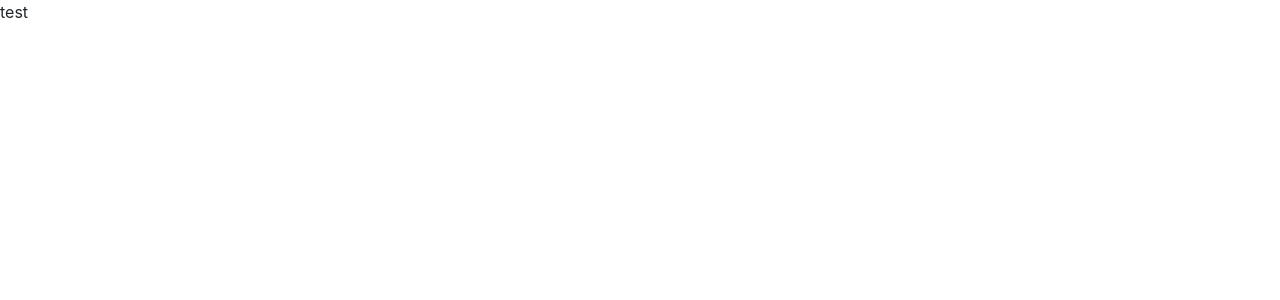
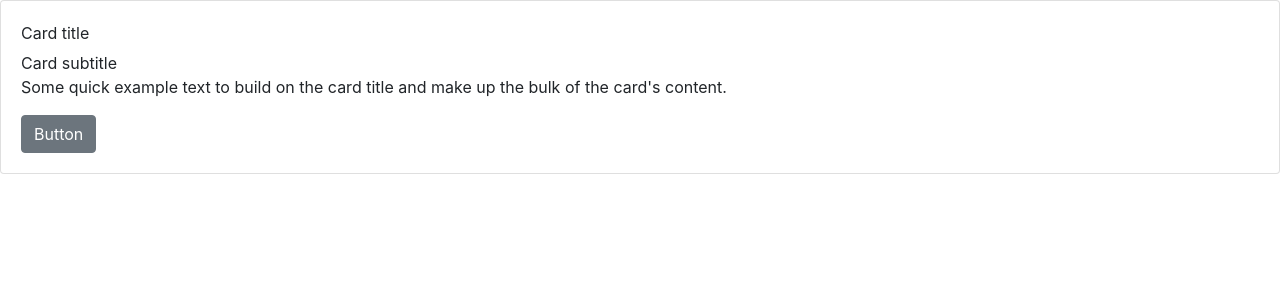
Before and after one commit to tsmvision/calculator, a React (Create React App) app: page / in a window 1280 px wide. Shown: the top 300 px of the page. Built offline with nearby package versions, Linux system fonts and the light colour scheme.

Commit message:
setup dummy Calculator component.

```diff
--- a/package.json
+++ b/package.json
@@ -6,10 +6,12 @@
     "@testing-library/jest-dom": "^4.2.4",
     "@testing-library/react": "^9.5.0",
     "@testing-library/user-event": "^7.2.1",
+    "@types/bootstrap": "^4.3.1",
     "@types/jest": "^25.1.4",
     "@types/node": "^13.9.0",
     "@types/react": "^16.9.23",
     "@types/react-dom": "^16.9.5",
+    "@types/reactstrap": "^8.4.2",
     "bootstrap": "^4.4.1",
     "react": "^16.13.0",
     "react-dom": "^16.13.0",
--- a/src/App.tsx
+++ b/src/App.tsx
@@ -1,10 +1,11 @@
 import * as React from 'react';
-import 'bootstrap/dist/css/bootstrap.min.css';
+import 'bootstrap/dist/css/bootstrap.css';
+import { Calculator } from './pages';
 
 function App() {
   return (
-    <div className="App">
-      test
+    <div>
+      <Calculator />
     </div>
   );
 }
--- /dev/null
+++ b/src/pages/Calculator.tsx
@@ -0,0 +1,22 @@
+import * as React from 'react';
+import {
+  Card, CardImg, CardText, CardBody,
+  CardTitle, CardSubtitle, Button
+} from 'reactstrap';
+
+const Calculator = () => {
+  return (
+    <div>
+      <Card>
+        <CardBody>
+          <CardTitle>Card title</CardTitle>
+          <CardSubtitle>Card subtitle</CardSubtitle>
+          <CardText>Some quick example text to build on the card title and make up the bulk of the card's content.</CardText>
+          <Button>Button</Button>
+        </CardBody>
+      </Card>
+    </div>
+  );
+};
+
+export default Calculator;
--- /dev/null
+++ b/src/pages/index.tsx
@@ -0,0 +1 @@
+export {default as Calculator} from './Calculator';
```
Also changed, not shown: 1 other file (tests, documents, lock files or other folders).
